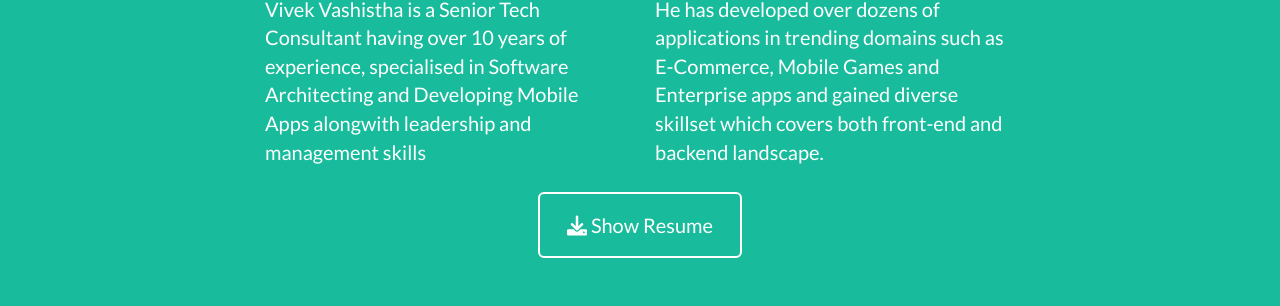
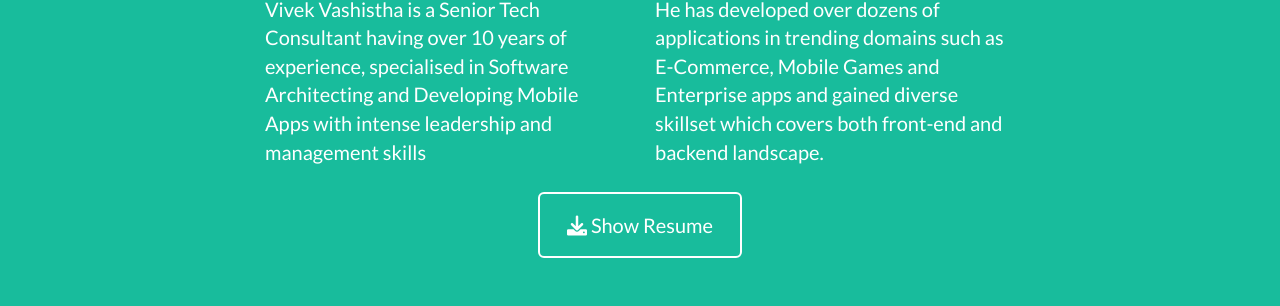
Before and after one commit to vkvashistha/vkvashistha.github.io, a Jekyll site: the page built from _posts/2014-07-16-noaa.markdown, in a window 1280 px wide and 900 px high, scrolled down 1599 px. Shown: the part 263-569 px from the top of the window. Built offline with Jekyll 4.4.1, drawn with Linux system fonts in a browser that asks for light colours; our own code applies the rules of GitHub Pages for plain Markdown files.

Commit message:
minor grammar correction

```diff
--- a/_includes/about.html
+++ b/_includes/about.html
@@ -9,7 +9,7 @@
     </div>
     <div class="row">
       <div class="col-lg-4 col-lg-offset-2">
-        <p>Vivek Vashistha is a Senior Tech Consultant having over 10 years of experience, specialised in Software Architecting and Developing Mobile Apps alongwith leadership and management skills</p>
+        <p>Vivek Vashistha is a Senior Tech Consultant having over 10 years of experience, specialised in Software Architecting and Developing Mobile Apps with intense leadership and management skills</p>
       </div>
       <div class="col-lg-4">
         <p>He has developed over dozens of applications in trending domains such as E-Commerce, Mobile Games and Enterprise apps and gained diverse skillset which covers both front-end and backend landscape.</p>
```
